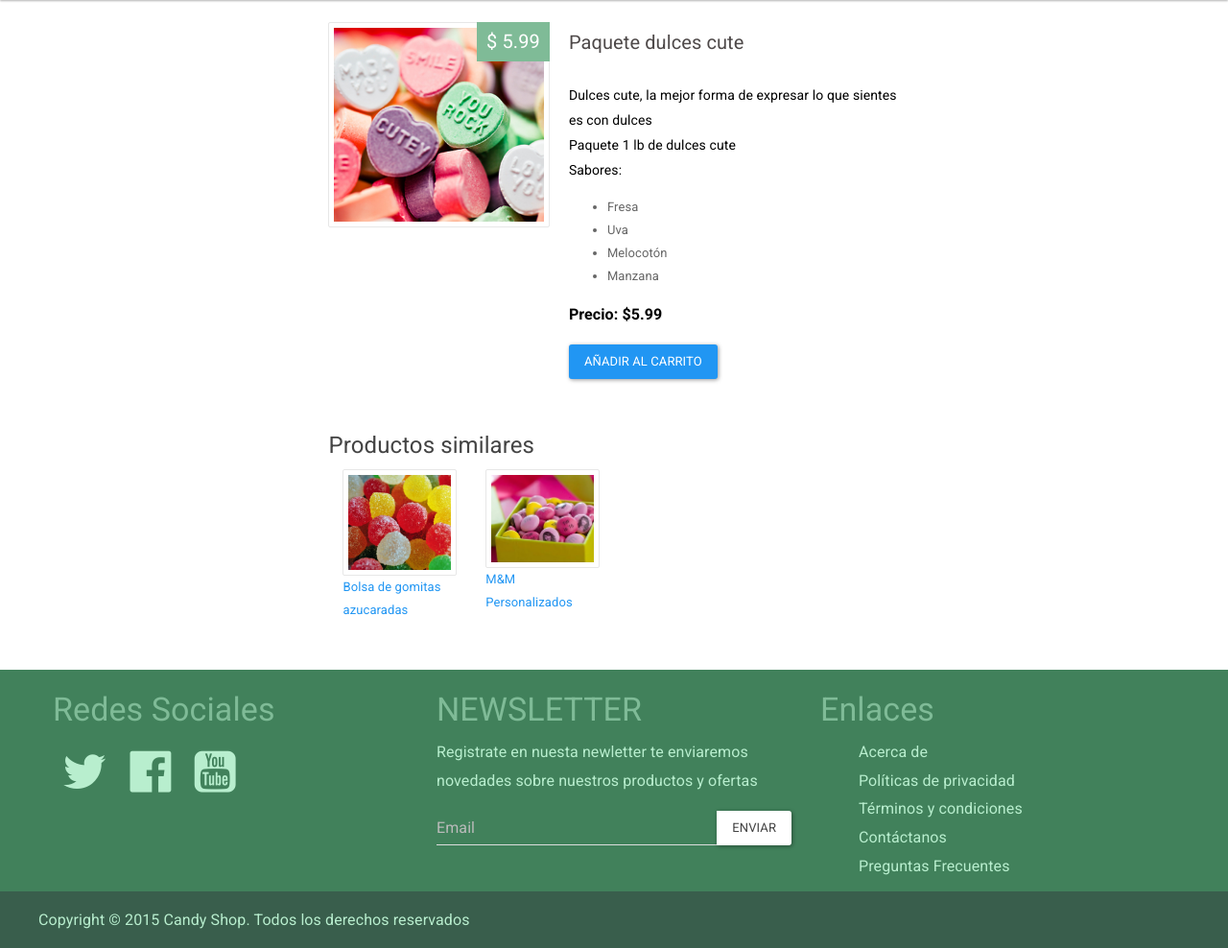
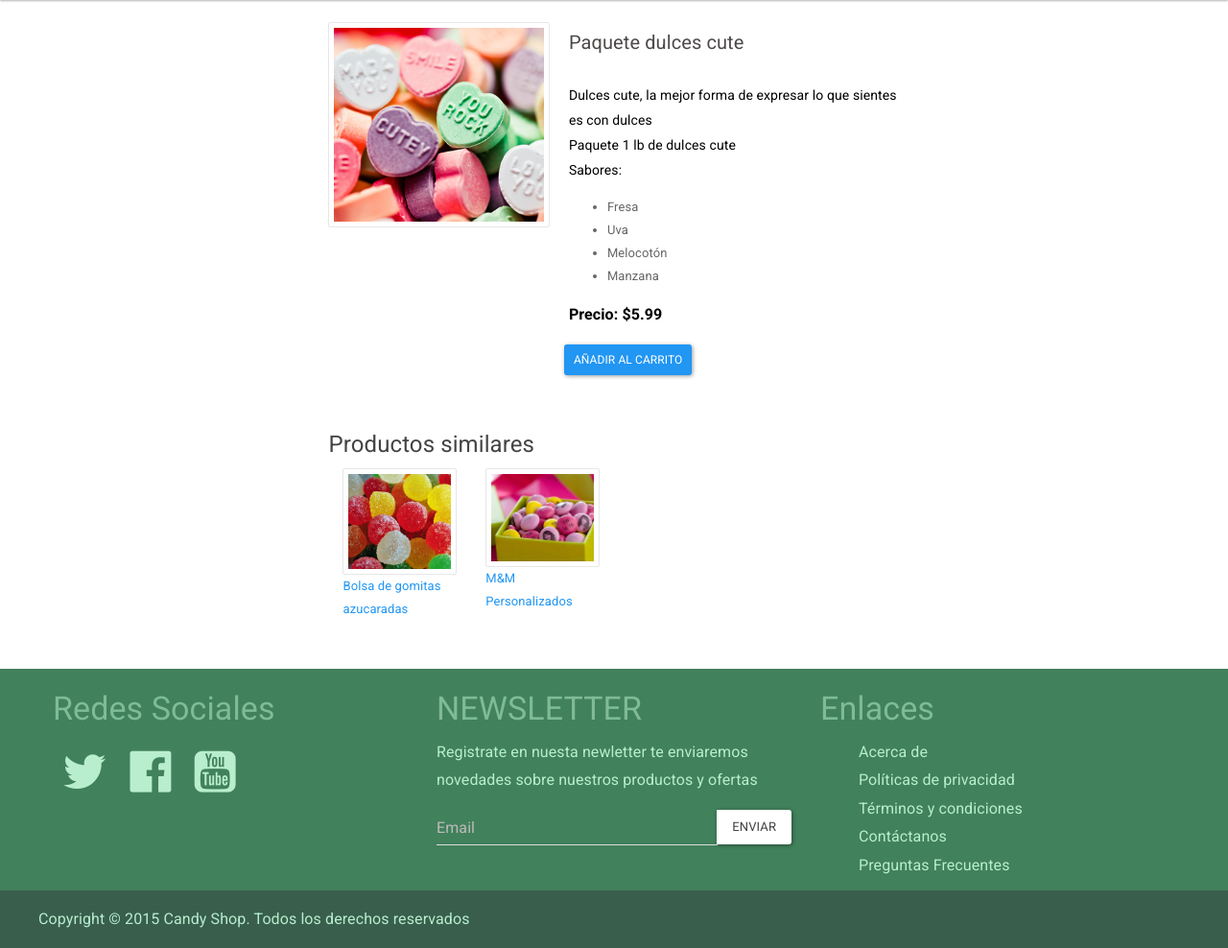
Before and after one commit to Luis-Jovel/CandyShop, a PHP site: page /detalles.php?id=2 in a window 1280 px wide. Shown: the part 206-1194 px from the top of the page at 96% size. Run offline with PHP 8.4, Linux system fonts and the light colour scheme; data comes from the database, SQL or seed files in the repository.

Commit message:
correccion de errores en back end y estilo

```diff
--- a/carritodecompras.php
+++ b/carritodecompras.php
@@ -103,7 +103,7 @@
 									?>
 								</h2>
 							</a>
-							<span><?=(isset($_SESSION['idioma']) && $_SESSION['idioma']=="EN")?$language['english']['label_precio']:$language['spanish']['label_']?>: $<?php echo $datos[$i]['Precio']; ?></span><br>
+							<span><?=(isset($_SESSION['idioma']) && $_SESSION['idioma']=="EN")?$language['english']['label_precio']:$language['spanish']['label_precio']?>: $<?php echo $datos[$i]['Precio']; ?></span><br>
 							<span><?=(isset($_SESSION['idioma']) && $_SESSION['idioma']=="EN")?$language['english']['label_cantidad']:$language['spanish']['label_cantidad']?>:
 								<input type="number" value="<?php echo $datos[$i]['Cantidad']; ?>"
 								data-precio="<?php echo $datos[$i]['Precio']; ?>"
--- a/css/stylus/style.styl
+++ b/css/stylus/style.styl
@@ -28,6 +28,11 @@ display_inline(v = top)
 	outline none !important
 body
 	background-color fondo !important
+#body
+	h3
+		height 52px
+		text-align center
+		margin-top 11.5px
 header
 	background-color rosado
 	box-shadow: 0 1px 2px rgba(0, 0, 0, 0.3);
@@ -165,6 +170,8 @@ footer
 	float none !important
 #vistos-recientes,#recomendaciones
 	text-align center
+	h4
+		height 52px
 	.reciente
 		line-height 1.4
 		margin-bottom 20px
@@ -203,3 +210,22 @@ header
 			height auto
 			max-height none
 			width 100%
+// correcciones de estilo para laptop dell inspiron 14
+@media (min-width: 1200px) and (max-width: 1500px)
+	.producto
+		.fixed-height
+			height 140px !important
+		.producto-detalles
+			a.btn.btn-primary
+				font-size 12px
+				margin-left -5px
+				padding 5px 10px
+	#body
+		h3
+			margin-top 11.5px
+			height 52px
+	#vistos-recientes,#recomendaciones
+		.reciente
+			padding 0
+			.producto
+				padding 0
--- a/detalles.php
+++ b/detalles.php
@@ -3,5 +3,5 @@ $count = count($producto); ?><section id="body" class="col-md-6 col-lg-6 col-sm-
 	$producto = $producto[0];
 	if (isset($_SESSION["usuario"]))
 		productoVisto($_GET["id"], $_SESSION["usuario"]["Id"]);
-?><div class="producto row"><div class="col-md-12 col-lg-5 col-sm-6 col-xs-12"><span class="producto-precio">$ <?=$producto['precio']?></span><a href="<?php echo htmlspecialchars('./detalles.php?id=' . ($producto[0]) . '', ENT_QUOTES, 'UTF-8'); ?>" class="producto-image-container"><img src="<?php echo htmlspecialchars('./productos/' . ($producto[6]) . '', ENT_QUOTES, 'UTF-8'); ?>"/></a></div><div class="producto-detalles col-md-12 col-lg-7 col-sm-6 col-xs-12"><h2 class="producto-nombre"><?=((isset($_SESSION['idioma']) && $_SESSION['idioma']=="EN"))?$producto['nombre_EN']:$producto['nombre']?></h2><p class="producto-descripcion"><?=((isset($_SESSION['idioma']) && $_SESSION['idioma']=="EN"))?$producto['descripcion_EN']:$producto['descripcion']?></p><p class="producto-descripcion-precio"><?=(isset($_SESSION['idioma']) && $_SESSION['idioma']=="EN")?$language['english']['label_precio']:$language['spanish']['label_precio']?>: $<?=$producto['precio']?></p><a href="<?php echo './carritodecompras.php?id=' . ($producto[0]) . ''; ?>" class="btn btn-primary"><?=(isset($_SESSION['idioma']) && $_SESSION['idioma']=="EN")?$language['english']['label_añadir_al_carrito_de_compras']:$language['spanish']['label_añadir_al_carrito_de_compras']?>
+?><div class="producto row"><div class="col-md-12 col-lg-5 col-sm-6 col-xs-12"><!-- - span.producto-precio.$ <?=$producto['precio']?>--><a href="<?php echo htmlspecialchars('./detalles.php?id=' . ($producto[0]) . '', ENT_QUOTES, 'UTF-8'); ?>" class="producto-image-container"><img src="<?php echo htmlspecialchars('./productos/' . ($producto[6]) . '', ENT_QUOTES, 'UTF-8'); ?>"/></a></div><div class="producto-detalles col-md-12 col-lg-7 col-sm-6 col-xs-12"><h2 class="producto-nombre"><?=((isset($_SESSION['idioma']) && $_SESSION['idioma']=="EN"))?$producto['nombre_EN']:$producto['nombre']?></h2><p class="producto-descripcion"><?=((isset($_SESSION['idioma']) && $_SESSION['idioma']=="EN"))?$producto['descripcion_EN']:$producto['descripcion']?></p><p class="producto-descripcion-precio"><?=(isset($_SESSION['idioma']) && $_SESSION['idioma']=="EN")?$language['english']['label_precio']:$language['spanish']['label_precio']?>: $<?=$producto['precio']?></p><a href="<?php echo './carritodecompras.php?id=' . ($producto[0]) . ''; ?>" class="btn btn-primary"><?=(isset($_SESSION['idioma']) && $_SESSION['idioma']=="EN")?$language['english']['label_añadir_al_carrito_de_compras']:$language['spanish']['label_añadir_al_carrito_de_compras']?>
 </a></div></div><div class="ProductosRelacionados"><?php include 'include/productosrelacionados.php' ?></div><?php } else { ?><div role="alert" class="alert alert-warning"><?=(isset($_SESSION['idioma']) && $_SESSION['idioma']=="EN")?$language['english']['label_no_hay_productos_a_mostrar']:$language['spanish']['label_no_hay_productos_a_mostrar']?></div><?php } ?></section><?php include 'include/footer.php' ?>
--- a/funciones/consultas.php
+++ b/funciones/consultas.php
@@ -96,7 +96,7 @@
 			WHERE
 				ordenada.idusuario=?
 			LIMIT
-				0,5";
+				0,4";
 		$stmt = $db->prepare($query);
 		$stmt->bind_param("i",$idusuario);
 		$rows = array();
--- a/include/panel_recomendados.php
+++ b/include/panel_recomendados.php
@@ -1,3 +1,3 @@
 <section id="recomendaciones" class="col-md-2 col-lg-2 col-md-offset-1 col-lg-offset-1 col-sm-12 col-xs-12"><?php if (isset($_SESSION["usuario"])) {
-$productos = getProductoRecomendados($_SESSION["usuario"]["Id"]); ?><h4><?=(isset($_SESSION['idioma']) && $_SESSION['idioma']=="EN")?$language['english']['label_recomendados_para_ti']:$language['spanish']['label_recomendados_para_ti']?></h4><?php foreach ($productos as $producto) { ?><div class="reciente col-lg-12 col-md-12 col-sm-3 col-xs-3"><div class="producto col-lg-8 col-lg-offset-1 col-md-12"><a href="<?php echo htmlspecialchars('./detalles.php?id=' . ($producto->id) . '', ENT_QUOTES, 'UTF-8'); ?>"><img src="<?php echo htmlspecialchars('./productos/' . ($producto->imagen) . '', ENT_QUOTES, 'UTF-8'); ?>"/><span><?php echo $producto->nombre; ?></span></a></div></div><?php }
+$productos = getProductoRecomendados($_SESSION["usuario"]["Id"]); ?><h4><?=(isset($_SESSION['idioma']) && $_SESSION['idioma']=="EN")?$language['english']['label_recomendados_para_ti']:$language['spanish']['label_recomendados_para_ti']?></h4><hr/><?php foreach ($productos as $producto) { ?><div class="reciente col-lg-12 col-md-12 col-sm-3 col-xs-3"><div class="producto col-lg-8 col-lg-offset-2 col-md-12"><a href="<?php echo htmlspecialchars('./detalles.php?id=' . ($producto->id) . '', ENT_QUOTES, 'UTF-8'); ?>"><img src="<?php echo htmlspecialchars('./productos/' . ($producto->imagen) . '', ENT_QUOTES, 'UTF-8'); ?>"/><span><?php echo $producto->nombre; ?></span></a></div></div><?php }
 } ?></section>
--- a/include/panel_visitados.php
+++ b/include/panel_visitados.php
@@ -1,3 +1,3 @@
 <section id="vistos-recientes" class="col-md-2 col-lg-2 col-sm-12 col-xs-12"><?php if (isset($_SESSION["usuario"])) {
- $productos = getUltimasVistas($_SESSION["usuario"]["Id"]); ?><h4><?=(isset($_SESSION['idioma']) && $_SESSION['idioma']=="EN")?$language['english']['label_vistos_recientemente']:$language['spanish']['label_vistos_recientemente']?></h4><?php foreach ($productos as $producto) { ?><div class="reciente col-lg-12 col-md-12 col-sm-3 col-xs-3"><div class="producto col-lg-8 col-lg-offset-2 col-md-12"><a href="<?php echo htmlspecialchars('./detalles.php?id=' . ($producto[0]) . '', ENT_QUOTES, 'UTF-8'); ?>"><img src="<?php echo htmlspecialchars('./productos/' . ($producto[6]) . '', ENT_QUOTES, 'UTF-8'); ?>"/><span><?=((isset($_SESSION['idioma']) && $_SESSION['idioma']=="EN"))?$producto['nombre_EN']:$producto['nombre']?></span></a></div></div><?php }
+ $productos = getUltimasVistas($_SESSION["usuario"]["Id"]); ?><h4><?=(isset($_SESSION['idioma']) && $_SESSION['idioma']=="EN")?$language['english']['label_vistos_recientemente']:$language['spanish']['label_vistos_recientemente']?></h4><hr/><?php foreach ($productos as $producto) { ?><div class="reciente col-lg-12 col-md-12 col-sm-3 col-xs-3"><div class="producto col-lg-8 col-lg-offset-2 col-md-12"><a href="<?php echo htmlspecialchars('./detalles.php?id=' . ($producto[0]) . '', ENT_QUOTES, 'UTF-8'); ?>"><img src="<?php echo htmlspecialchars('./productos/' . ($producto[6]) . '', ENT_QUOTES, 'UTF-8'); ?>"/><span><?=((isset($_SESSION['idioma']) && $_SESSION['idioma']=="EN"))?$producto['nombre_EN']:$producto['nombre']?></span></a></div></div><?php }
 } ?></section>
--- a/jade/detalles.jade
+++ b/jade/detalles.jade
@@ -13,7 +13,7 @@ section.col-md-6.col-lg-6.col-sm-12.col-xs-12#body
 	|?>
 	.producto.row
 		.col-md-12.col-lg-5.col-sm-6.col-xs-12
-			span.producto-precio.
+			// - span.producto-precio.
 				$ <?=$producto['precio']?>
 			a.producto-image-container(href='./detalles.php?id=#{$producto[0]}')
 				img(src='./productos/#{$producto[6]}')
--- a/jade/include/panel_recomendados.jade
+++ b/jade/include/panel_recomendados.jade
@@ -4,9 +4,10 @@ section#recomendaciones.col-md-2.col-lg-2.col-md-offset-1.col-lg-offset-1.col-sm
 		$productos = getProductoRecomendados($_SESSION["usuario"]["Id"]);
 	h4.
 		<?=(isset($_SESSION['idioma']) && $_SESSION['idioma']=="EN")?$language['english']['label_recomendados_para_ti']:$language['spanish']['label_recomendados_para_ti']?>
+	hr
 	- foreach ($productos as $producto) {
 	.reciente.col-lg-12.col-md-12.col-sm-3.col-xs-3
-		.producto.col-lg-8.col-lg-offset-1.col-md-12
+		.producto.col-lg-8.col-lg-offset-2.col-md-12
 			a(href='./detalles.php?id=#{$producto->id}')
 				img(src='./productos/#{$producto->imagen}')
 				span!=$producto->nombre
--- a/jade/include/panel_visitados.jade
+++ b/jade/include/panel_visitados.jade
@@ -3,6 +3,7 @@ section#vistos-recientes.col-md-2.col-lg-2.col-sm-12.col-xs-12
 		if (isset($_SESSION["usuario"])) {
 			$productos = getUltimasVistas($_SESSION["usuario"]["Id"]);
 	h4 <?=(isset($_SESSION['idioma']) && $_SESSION['idioma']=="EN")?$language['english']['label_vistos_recientemente']:$language['spanish']['label_vistos_recientemente']?>
+	hr
 	- foreach ($productos as $producto) {
 	.reciente.col-lg-12.col-md-12.col-sm-3.col-xs-3
 		.producto.col-lg-8.col-lg-offset-2.col-md-12
```
Also changed, not shown: css/style.css.
